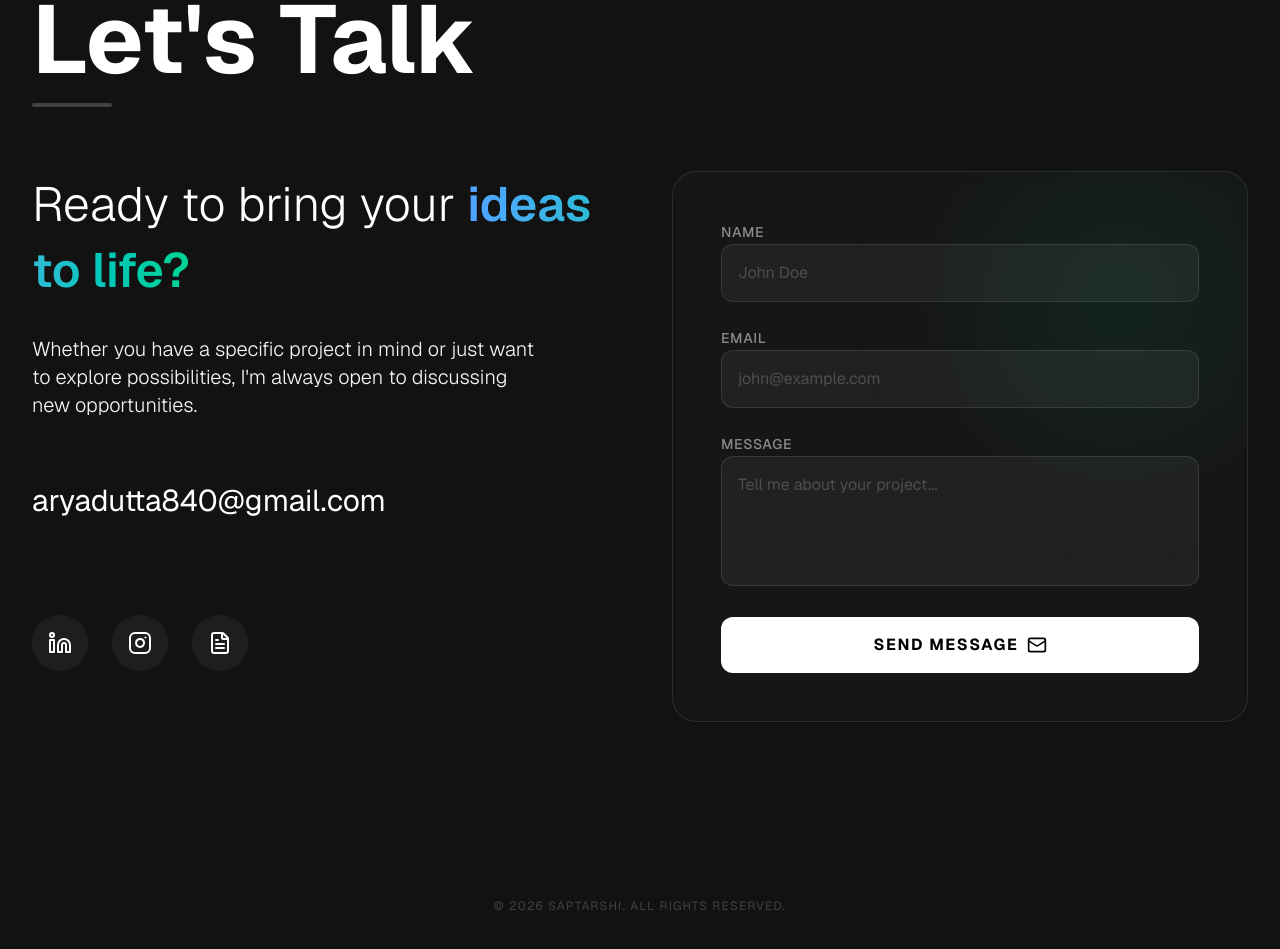
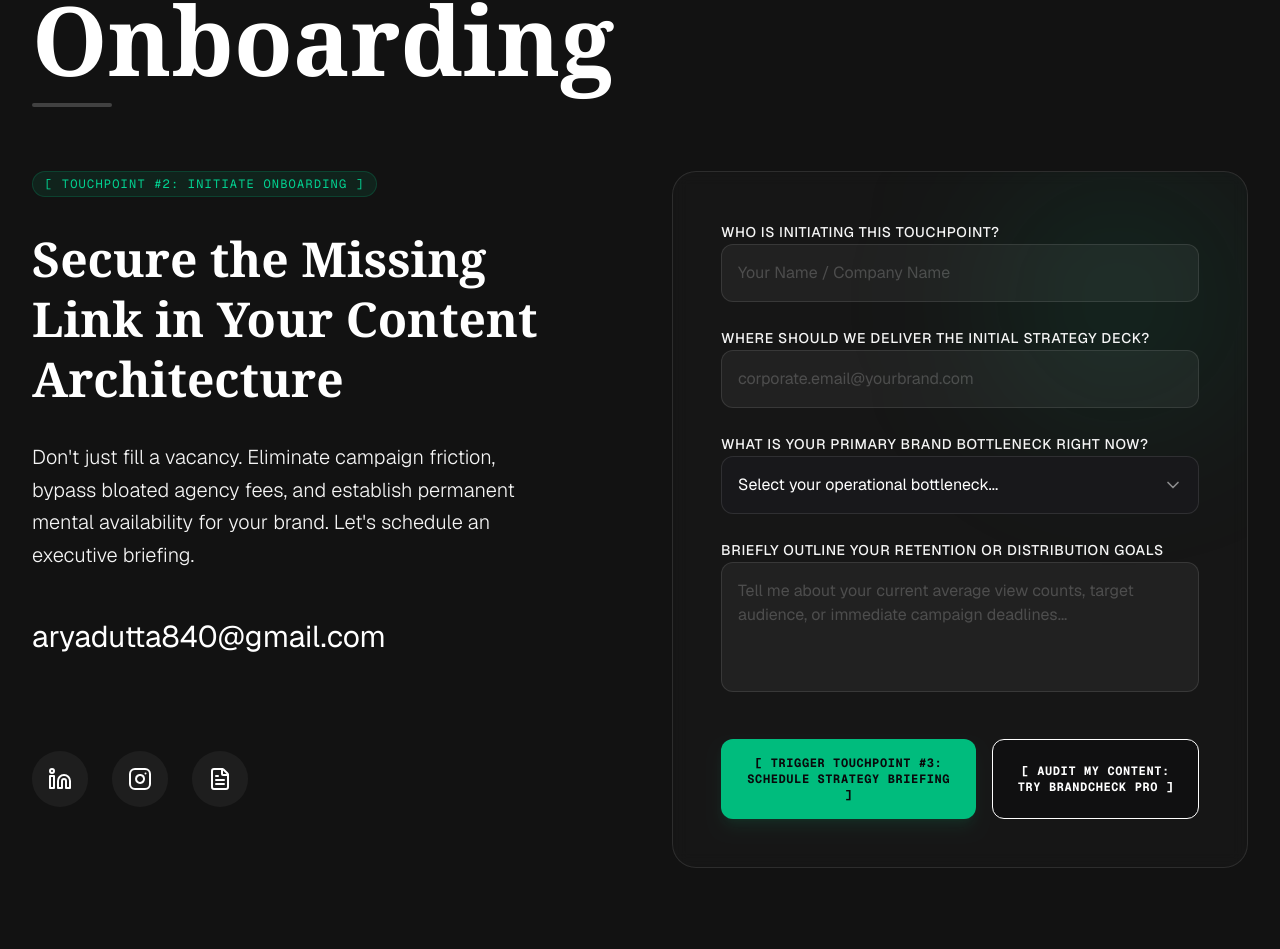
Before and after one commit to fxzico/Personal-Zico-Portfolio, a Next.js app in the folder portfolio/: page / in a window 1280 px wide. Shown: the part 4845-5794 px from the top of the page. Built offline with nearby package versions, Linux system fonts and the light colour scheme.

Commit message:
feat: refactor contact form into Talent Acquisition & Conversion Gate with qualifiers and dual CTAs

```diff
--- a/portfolio/src/components/Contact.tsx
+++ b/portfolio/src/components/Contact.tsx
@@ -1,7 +1,7 @@
 "use client";
 
 import { motion } from "framer-motion";
-import { Mail, ArrowRight, Instagram, Linkedin, FileText } from "lucide-react";
+import { Mail, ArrowRight, Instagram, Linkedin, FileText, ChevronDown } from "lucide-react";
 
 export default function Contact() {
     return (
@@ -14,19 +14,22 @@ export default function Contact() {
                     transition={{ duration: 0.8 }}
                     className="mb-20"
                 >
-                    <h2 className="text-6xl md:text-8xl font-bold mb-4">Let's Talk</h2>
+                    <h2 className="text-6xl md:text-8xl font-bold mb-4 font-serif">Onboarding</h2>
                     <div className="w-20 h-1 bg-white/20 rounded-full mb-16" />
 
                     <div className="grid grid-cols-1 lg:grid-cols-2 gap-16">
                         <div className="space-y-8">
-                            <h3 className="text-3xl md:text-5xl font-light leading-snug">
-                                Ready to bring your <span className="font-semibold text-transparent bg-clip-text bg-gradient-to-r from-blue-400 to-emerald-400">ideas to life?</span>
+                            <div className="inline-block p-1 px-3 bg-emerald-500/10 border border-emerald-500/20 rounded-full text-emerald-400 font-mono text-xs tracking-widest uppercase">
+                                [ TOUCHPOINT #2: INITIATE ONBOARDING ]
+                            </div>
+                            <h3 className="text-3xl md:text-5xl font-serif font-bold text-white leading-tight">
+                                Secure the Missing Link in Your Content Architecture
                             </h3>
-                            <p className="text-xl text-neutral-100 font-light max-w-lg">
-                                Whether you have a specific project in mind or just want to explore possibilities, I'm always open to discussing new opportunities.
+                            <p className="text-lg md:text-xl text-neutral-100 font-light leading-relaxed max-w-lg">
+                                Don't just fill a vacancy. Eliminate campaign friction, bypass bloated agency fees, and establish permanent mental availability for your brand. Let's schedule an executive briefing.
                             </p>
 
-                            <div className="pt-8 flex flex-col space-y-4">
+                            <div className="pt-4 flex flex-col space-y-4">
                                 <a
                                     href="mailto:aryadutta840@gmail.com"
                                     className="inline-flex items-center text-2xl md:text-3xl text-white hover:text-emerald-400 transition-colors group w-max"
@@ -79,32 +82,69 @@ export default function Contact() {
 
                             <form className="space-y-6" onSubmit={(e) => e.preventDefault()}>
                                 <div className="space-y-2">
-                                    <label className="text-sm text-white/50 tracking-wider uppercase font-medium">Name</label>
+                                    <label className="text-sm text-neutral-100 tracking-wider uppercase font-medium">
+                                        Who is initiating this touchpoint?
+                                    </label>
                                     <input
                                         type="text"
                                         className="w-full bg-white/5 border border-white/10 rounded-xl px-4 py-4 text-white placeholder-white/20 focus:outline-none focus:border-emerald-400/50 focus:bg-white/10 transition-all"
-                                        placeholder="John Doe"
+                                        placeholder="Your Name / Company Name"
                                     />
                                 </div>
                                 <div className="space-y-2">
-                                    <label className="text-sm text-white/50 tracking-wider uppercase font-medium">Email</label>
+                                    <label className="text-sm text-neutral-100 tracking-wider uppercase font-medium">
+                                        Where should we deliver the initial strategy deck?
+                                    </label>
                                     <input
                                         type="email"
                                         className="w-full bg-white/5 border border-white/10 rounded-xl px-4 py-4 text-white placeholder-white/20 focus:outline-none focus:border-emerald-400/50 focus:bg-white/10 transition-all"
-                                        placeholder="john@example.com"
+                                        placeholder="corporate.email@yourbrand.com"
                                     />
                                 </div>
                                 <div className="space-y-2">
-                                    <label className="text-sm text-white/50 tracking-wider uppercase font-medium">Message</label>
+                                    <label className="text-sm text-neutral-100 tracking-wider uppercase font-medium">
+                                        What is your primary brand bottleneck right now?
+                                    </label>
+                                    <div className="relative">
+                                        <select
+                                            className="w-full bg-zinc-900 border border-white/10 rounded-xl px-4 py-4 pr-10 text-white focus:outline-none focus:border-emerald-400/50 focus:bg-white/10 transition-all appearance-none cursor-pointer"
+                                            defaultValue=""
+                                        >
+                                            <option value="" disabled className="text-white/40">Select your operational bottleneck...</option>
+                                            <option value="A" className="text-white bg-zinc-950">Our agency fees are too high / Need 100% In-House Pipeline Control</option>
+                                            <option value="B" className="text-white bg-zinc-950">We have great products but zero organic audience retention</option>
+                                            <option value="C" className="text-white bg-zinc-950">We need an End-to-End Specialist to handle Strategy + Shoot + Edit</option>
+                                            <option value="D" className="text-white bg-zinc-950">Immediate opening for a Brand Manager / Social Media Executive</option>
+                                        </select>
+                                        <div className="absolute inset-y-0 right-4 flex items-center pointer-events-none text-white/50">
+                                            <ChevronDown className="w-5 h-5" />
+                                        </div>
+                                    </div>
+                                </div>
+                                <div className="space-y-2">
+                                    <label className="text-sm text-neutral-100 tracking-wider uppercase font-medium">
+                                        Briefly outline your retention or distribution goals
+                                    </label>
                                     <textarea
                                         rows={4}
                                         className="w-full bg-white/5 border border-white/10 rounded-xl px-4 py-4 text-white placeholder-white/20 focus:outline-none focus:border-emerald-400/50 focus:bg-white/10 transition-all resize-none"
-                                        placeholder="Tell me about your project..."
+                                        placeholder="Tell me about your current average view counts, target audience, or immediate campaign deadlines..."
                                     />
                                 </div>
-                                <button className="w-full py-4 rounded-xl bg-white text-black font-bold uppercase tracking-widest hover:bg-emerald-400 hover:text-white transition-colors duration-300 mt-4 flex justify-center items-center">
-                                    Send Message <Mail className="w-5 h-5 ml-2" />
-                                </button>
+                                <div className="flex flex-col sm:flex-row gap-4 pt-4">
+                                    <button
+                                        type="submit"
+                                        className="flex-grow py-4 px-6 rounded-xl bg-emerald-500 hover:bg-emerald-400 text-zinc-950 font-mono text-xs font-bold uppercase tracking-wider text-center transition-all duration-300 hover:scale-[1.02] active:scale-[0.98] shadow-lg shadow-emerald-500/10"
+                                    >
+                                        [ TRIGGER TOUCHPOINT #3: SCHEDULE STRATEGY BRIEFING ]
+                                    </button>
+                                    <button
+                                        type="button"
+                                        className="flex-grow py-4 px-6 rounded-xl bg-zinc-950/40 border border-white text-white hover:bg-white hover:text-zinc-950 font-mono text-xs font-bold uppercase tracking-wider text-center transition-all duration-300 hover:scale-[1.02] active:scale-[0.98]"
+                                    >
+                                        [ AUDIT MY CONTENT: TRY BRANDCHECK PRO ]
+                                    </button>
+                                </div>
                             </form>
                         </motion.div>
                     </div>
```
